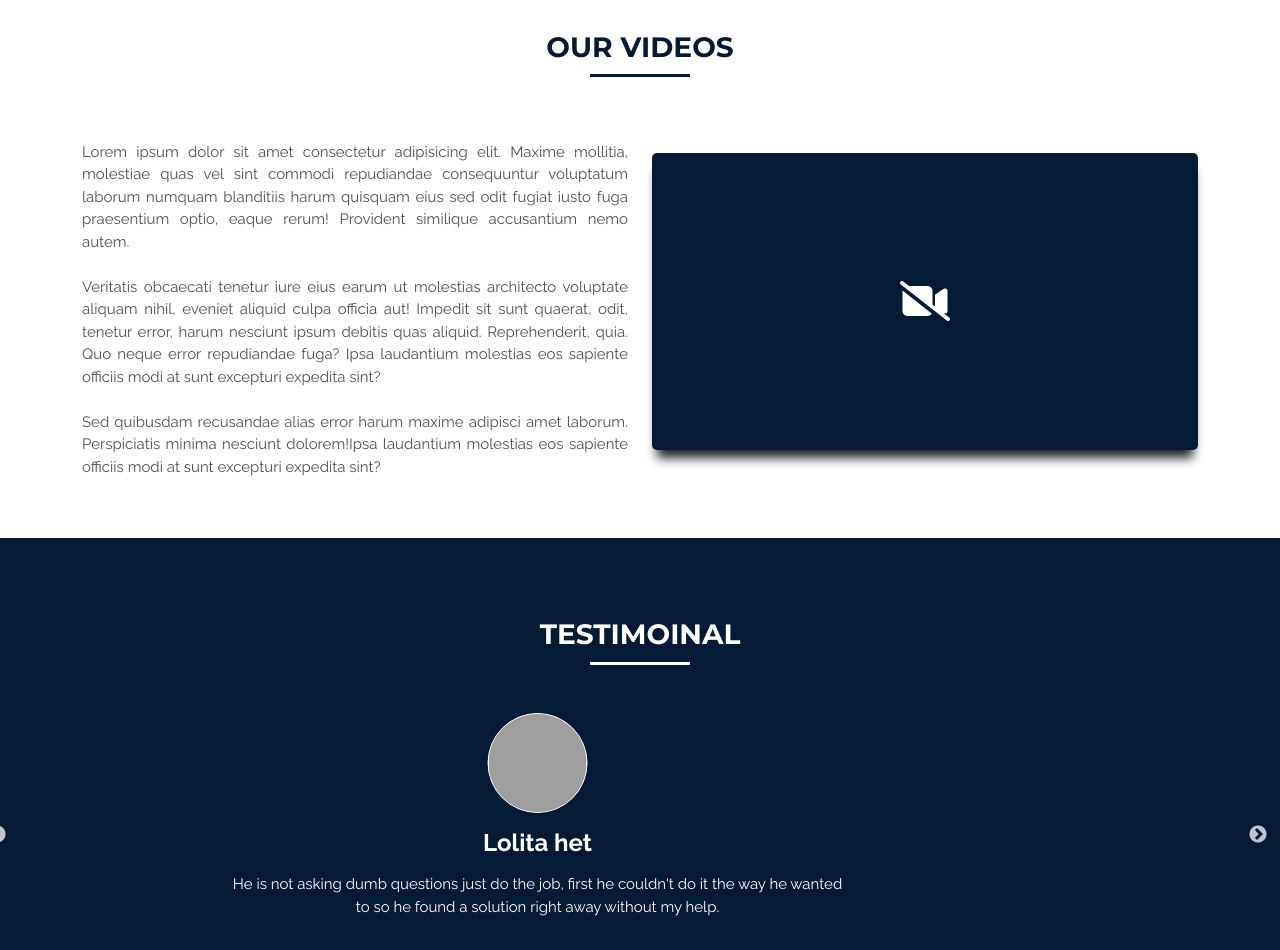
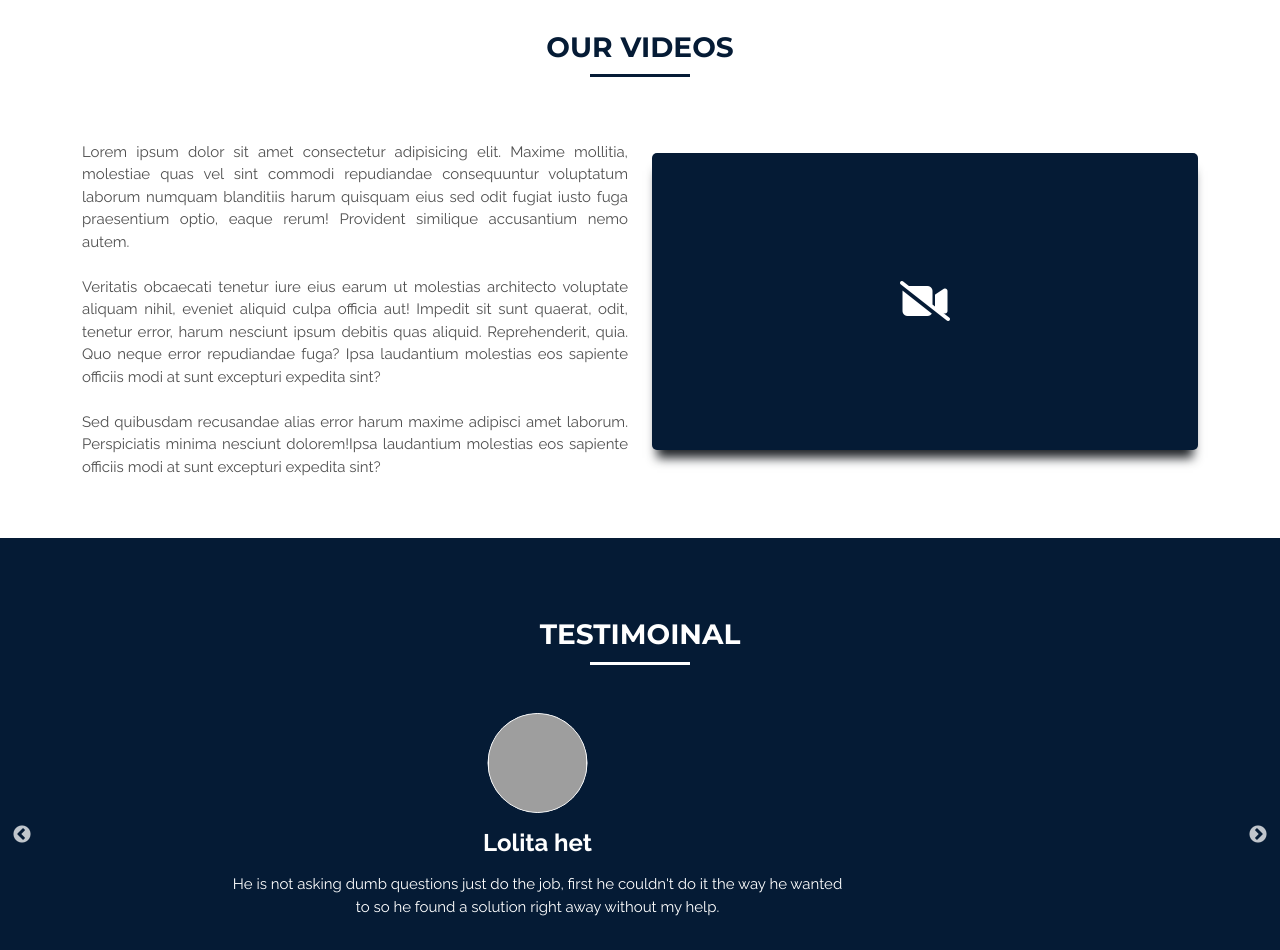
Before and after one commit to zabiremu/EasyLearning-Client-Side, a React (Create React App) app: page / in a window 1280 px wide. Shown: the part 3344-4294 px from the top of the page. Built offline with nearby package versions, Linux system fonts and the light colour scheme; grey boxes are pictures that could not be loaded; a web font is replaced by a local one.

Commit message:
Review Section Part-03

```diff
--- a/src/assets/css/style.css
+++ b/src/assets/css/style.css
@@ -267,6 +267,9 @@ img{
 .slick-next{
   right: 0px !important;
 }
+.slick-prev{
+  left: 0px !important;
+}
 @media (max-width: 576px) {
   .Recent_projects{
     padding-top: 200px;
```
